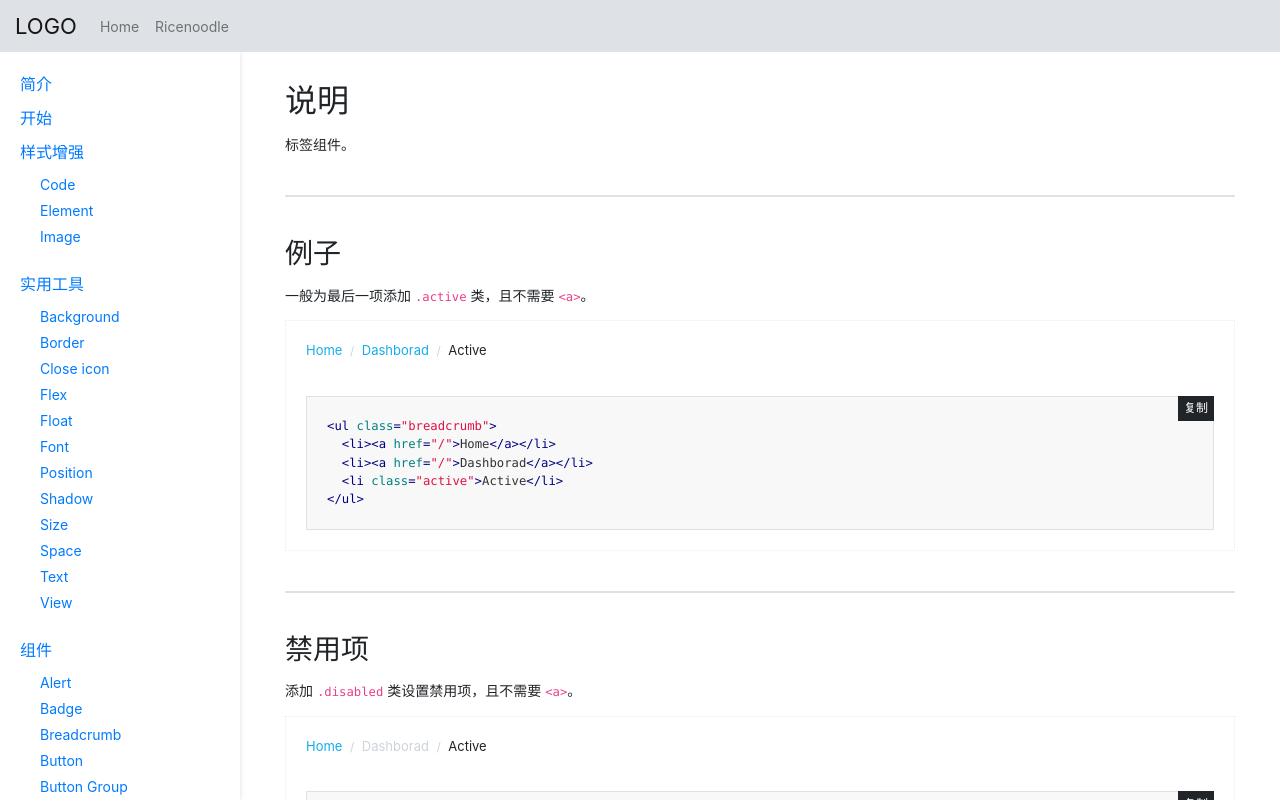
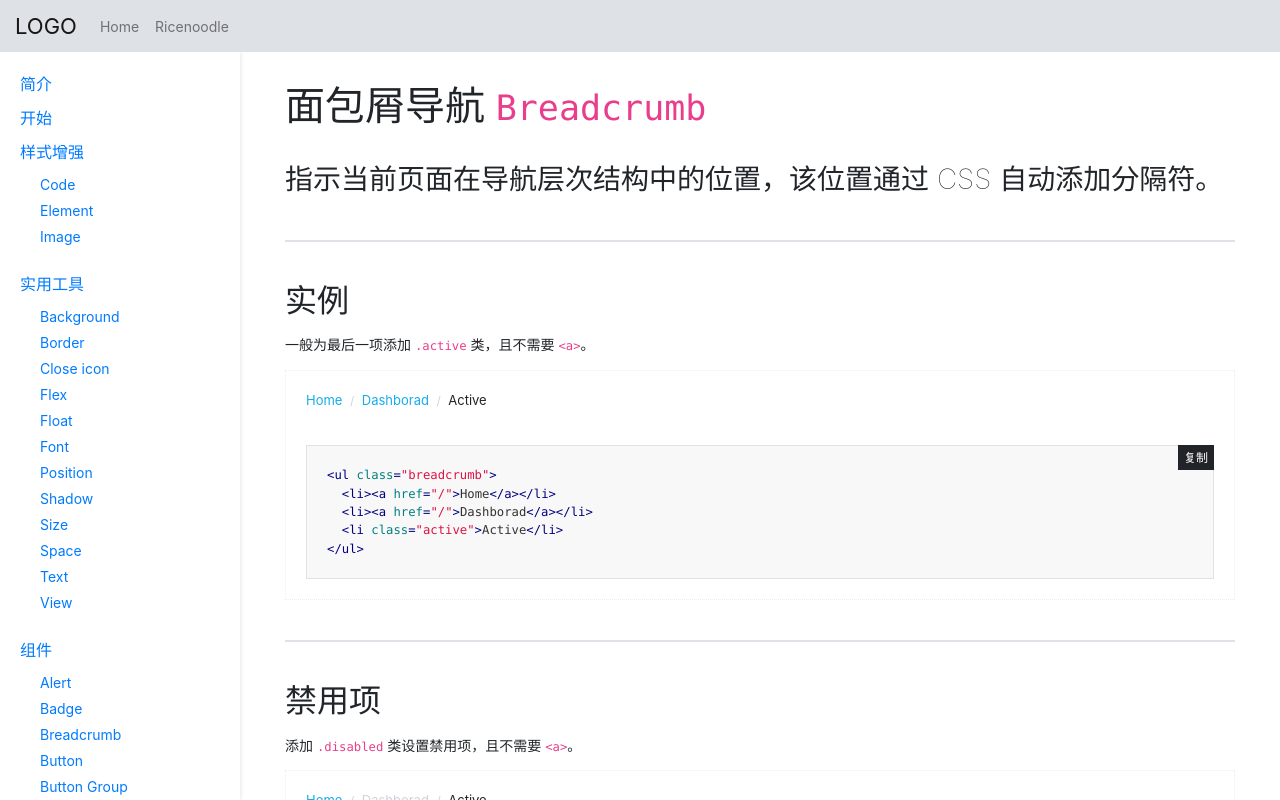
Before and after one commit to yayocn/yayocn-web, a React app: page /ricenoodle/components/breadcrumb in a window 1280 px wide. Shown: the top 800 px of the page. Built offline with nearby package versions, Linux system fonts and the light colour scheme.

Commit message:
improve breadcrumb

```diff
--- a/src/view/ricenoodle/components/Breadcrumb.js
+++ b/src/view/ricenoodle/components/Breadcrumb.js
@@ -30,12 +30,12 @@ export default class Breadcrumb extends Component {
   render () {
     return (
       <PageWrapper>
-        <h2>说明</h2>
-        <p>标签组件。</p>
+        <h1>面包屑导航 <code>Breadcrumb</code></h1>
+        <p className="font-2x font-100">指示当前页面在导航层次结构中的位置，该位置通过 CSS 自动添加分隔符。</p>
 
         <div className="divider divider-bold divider-lg"></div>
 
-        <h3>例子</h3>
+        <h2>实例</h2>
         <p>一般为最后一项添加 <code>.active</code> 类，且不需要 <code>&lt;a&gt;</code>。</p>
         <div className={classnames(style['util-breadcrumb'])}>
           <div className="row">
@@ -66,7 +66,7 @@ export default class Breadcrumb extends Component {
 
         <div className="divider divider-bold divider-lg"></div>
 
-        <h3>禁用项</h3>
+        <h2>禁用项</h2>
         <p>添加 <code>.disabled</code> 类设置禁用项，且不需要 <code>&lt;a&gt;</code>。</p>
         <div className={classnames(style['util-breadcrumb'])}>
           <div className="row">
```
